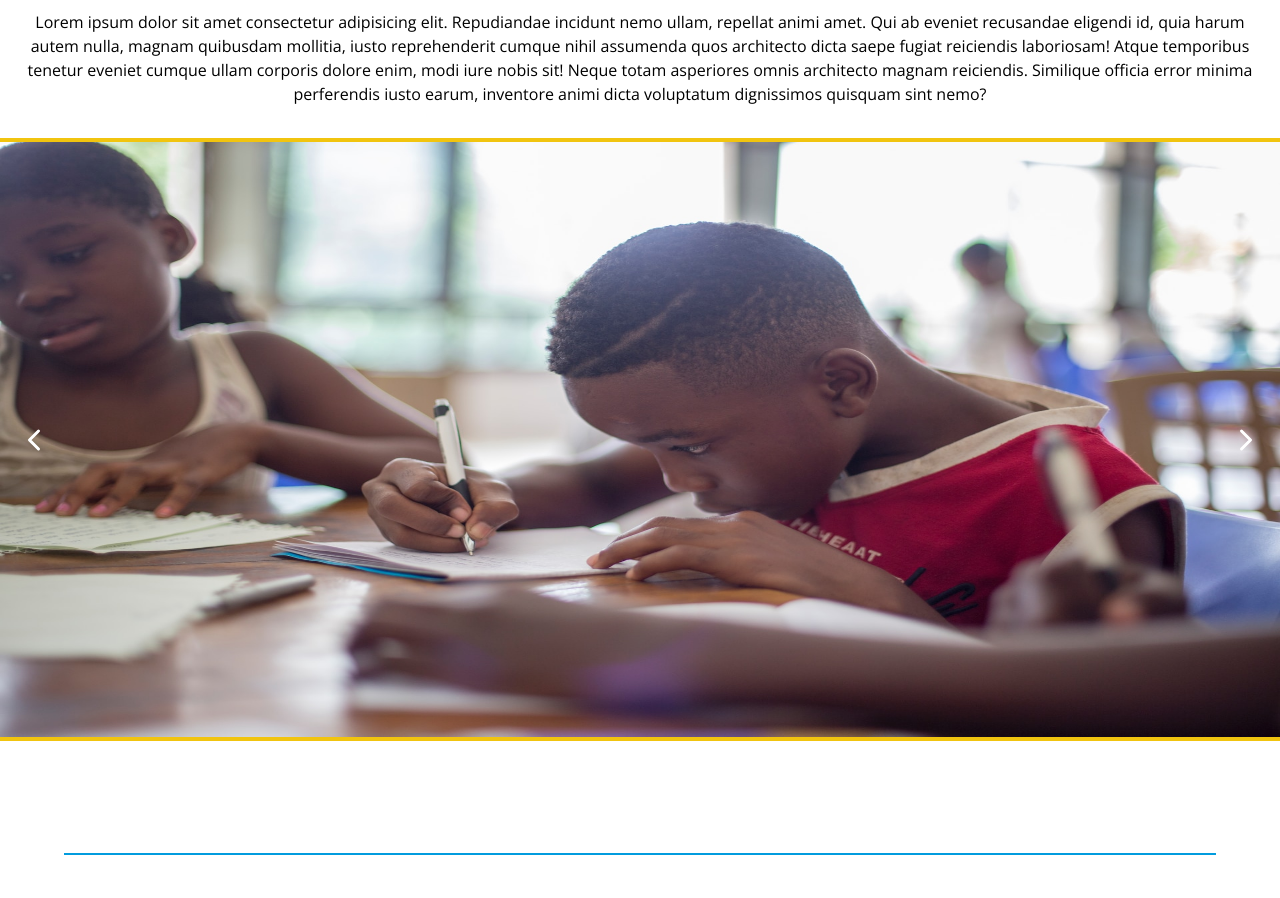
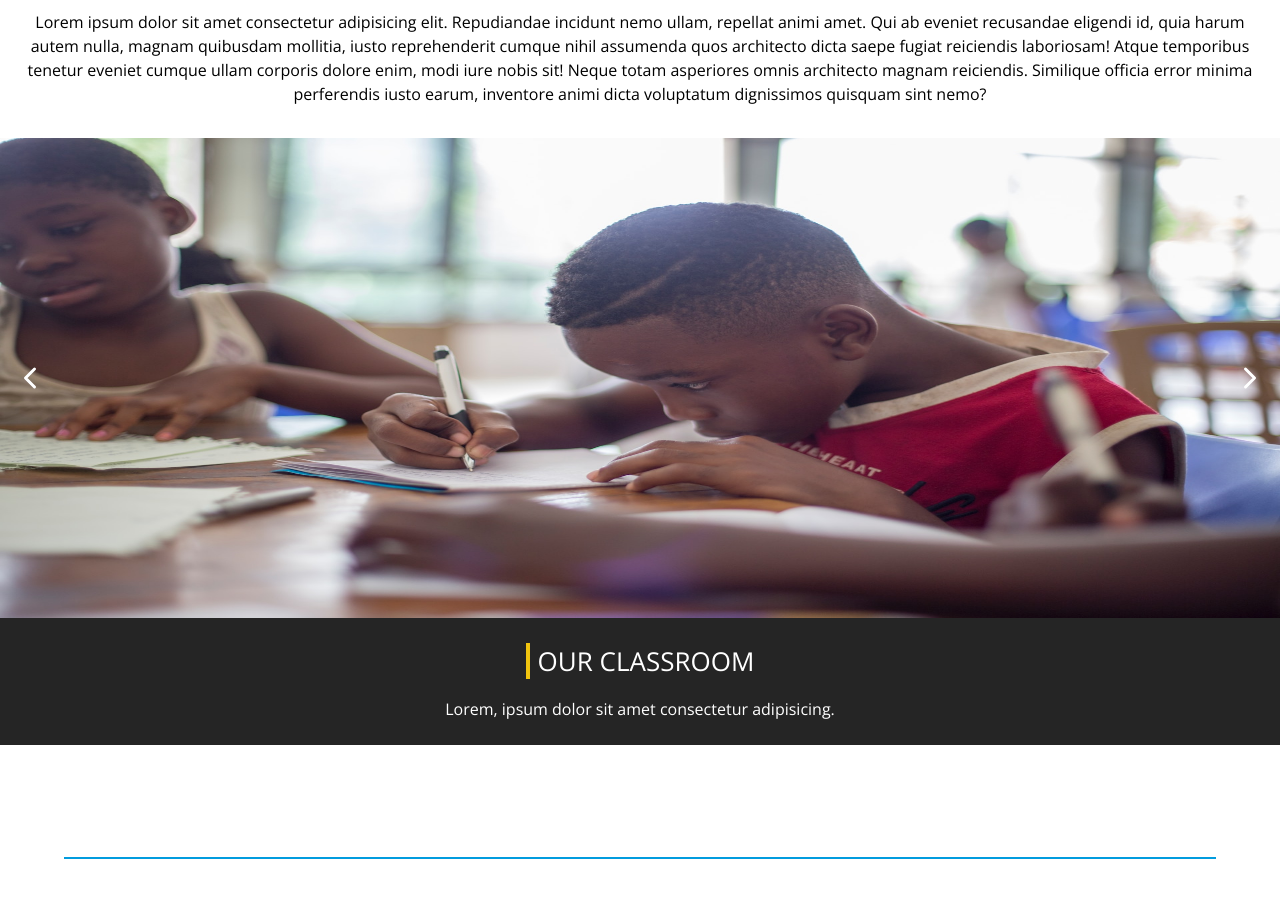
Before and after one commit to osaroDEV/school-app, a Next.js app: page / in a window 1280 px wide. Shown: the part 1040-1938 px from the top of the page. Built offline with nearby package versions, Linux system fonts and the light colour scheme.

Commit message:
add content to carousel

```diff
--- a/app/components/Carousel.jsx
+++ b/app/components/Carousel.jsx
@@ -1,15 +1,30 @@
 import CarouselTemplate from './CarouselTemplate';
 
 const Carousel = () => {
-  const images = [
-    '/images/library.jpg',
-    '/images/classroom.jpg',
-    '/images/school.jpg',
+  const slides = [
+    {
+      src: '/images/library.jpg',
+      alt: 'library photo',
+      header: 'OUR LIBRARY',
+      para: 'Lorem ipsum dolor sit amet consectetur adipisicing elit. Illum?',
+    },
+    {
+      src: '/images/classroom.jpg',
+      alt: 'classroom photo',
+      header: 'OUR CLASSROOM',
+      para: 'Lorem, ipsum dolor sit amet consectetur adipisicing.',
+    },
+    {
+      src: '/images/school.jpg',
+      alt: 'school photo',
+      header: 'OUR SCHOOL BUILDING',
+      para: 'Lorem ipsum dolor sit amet consectetur adipisicing elit.',
+    },
   ];
 
   return (
     <div className='container'>
-      <CarouselTemplate images={images} interval={5000} />
+      <CarouselTemplate slides={slides} interval={5000} />
     </div>
   );
 };
--- a/app/components/CarouselTemplate.jsx
+++ b/app/components/CarouselTemplate.jsx
@@ -4,43 +4,59 @@ import React, { useState, useEffect } from 'react';
 import { FiChevronLeft, FiChevronRight } from 'react-icons/fi';
 import Image from 'next/image';
 
-const CarouselTemplate = ({ images, interval = 3000 }) => {
-  const [currentImageIndex, setCurrentImageIndex] = useState(0);
+const CarouselTemplate = ({ slides, interval }) => {
+  const [index, setIndex] = useState(0);
 
-  const nextImage = () => {
-    const newIndex = (currentImageIndex + 1) % images.length;
-    setCurrentImageIndex(newIndex);
+  const addIndex = () => {
+    return setIndex((prev) => {
+      if (prev === slides.length - 1) {
+        return 0;
+      } else {
+        return prev + 1;
+      }
+    });
   };
 
-  const previousImage = () => {
-    const newIndex = (currentImageIndex - 1 + images.length) % images.length;
-    setCurrentImageIndex(newIndex);
+  const subIndex = () => {
+    return setIndex((prev) => {
+      if (prev === 0) {
+        return slides.length - 1;
+      } else {
+        return prev - 1;
+      }
+    });
   };
 
   useEffect(() => {
-    const intervalId = setInterval(nextImage, interval);
+    const autoSlide = setInterval(addIndex, interval);
     return () => {
-      clearInterval(intervalId);
+      clearInterval(autoSlide);
     };
-  }, [currentImageIndex, interval]);
+  }, [index]);
 
   return (
-    <div className='border-y-4 border-[#f1c40f]'>
-      <section className='w-[375px] sm:w-[640px] md:w-[768px] lg:w-[1000px] xl:w-[1280px] 2xl:w-[1536px] h-[218px] sm:h-[372px] md:h-[446px] lg:h-[595px] xl:h[744px] 2xl:h-[893px] relative'>
-        <Image src={images[currentImageIndex]} fill={true} alt='' />
+    <div className='w-full flex flex-col justify-center items-center'>
+      <section className='w-[375px] sm:w-[640px] md:w-[768px] lg:w-[1024px] xl:w-[1280px] 2xl:w-[1516px] h-[180px] sm:h-[372px] md:h-[385px] lg:h-[480px] xl:h[480px] 2xl:h-[893px] relative'>
+        <Image src={slides[index].src} fill={true} alt={slides[index].alt} />
         <button
-          onClick={previousImage}
-          className='absolute left-[1rem] top-[50%] translate-y-[-50%] text-white text-4xl z-100'
+          onClick={subIndex}
+          className='absolute left-[.75rem] top-[50%] translate-y-[-50%] text-white text-4xl z-100'
         >
           <FiChevronLeft />
         </button>
         <button
-          onClick={nextImage}
-          className='absolute right-[1rem] top-[50%] translate-y-[-50%] text-white text-4xl z-100'
+          onClick={addIndex}
+          className='absolute right-[.75rem] top-[50%] translate-y-[-50%] text-white text-4xl z-100'
         >
           <FiChevronRight />
         </button>
       </section>
+      <div className='bg-[#252525] w-full text-center text-white p-[1.5rem]'>
+        <span className='border-l-4 border-[#f1c40f] text-[26px] pl-2'>
+          {slides[index].header}
+        </span>
+        <p className='pt-4'>{slides[index].para}</p>
+      </div>
     </div>
   );
 };
```
